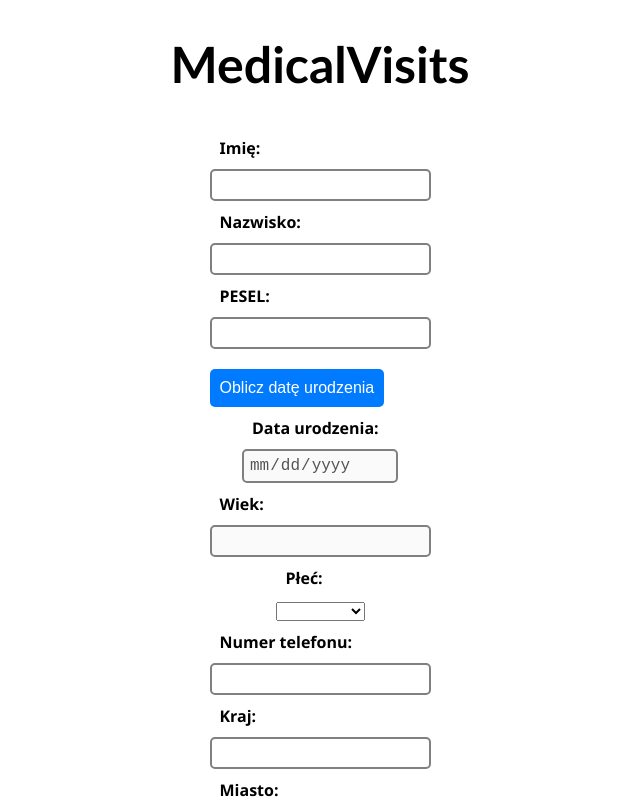
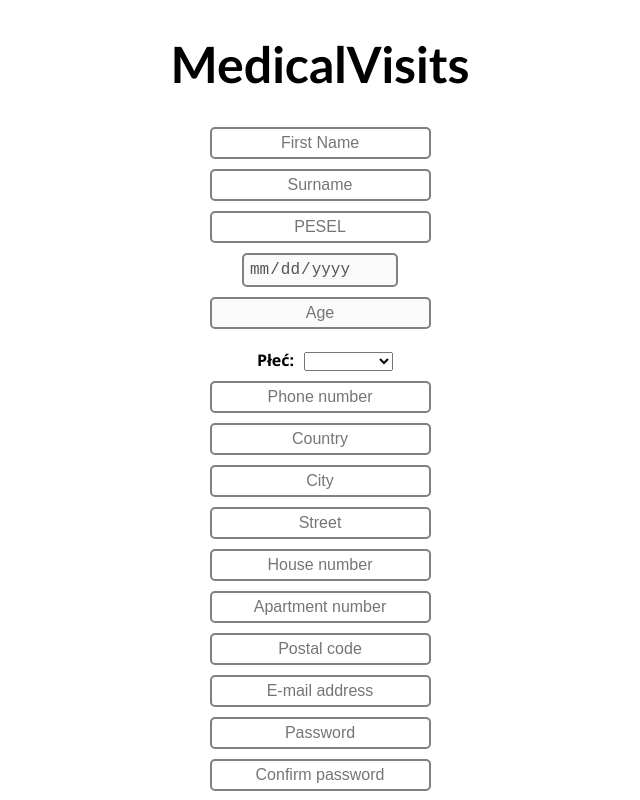
Before and after one commit to patrykjakimczyk/medical_visits, an Angular app in the folder medical_visits_angular/: page / in a window 1280 px wide. Shown: the top 800 px of the page, without its empty margins (320-960 px from the left). Built offline with nearby package versions, Linux system fonts and the light colour scheme.

Commit message:
Registration form: password validation and placeholders

```diff
--- a/medical_visits_angular/src/app/registation-form/registation-form.component.css
+++ b/medical_visits_angular/src/app/registation-form/registation-form.component.css
@@ -51,3 +51,17 @@ input.ng-invalid.ng-touched{
     color: red;
     font-size: 12px;
 }
+
+label,input {
+    display: inline-block;
+    margin-bottom: 10px;
+}
+
+label[for="pesel"],
+input#pesel {
+    display: block;
+}
+
+::-webkit-input-placeholder {
+    text-align: center;
+}
--- a/medical_visits_angular/src/app/registation-form/registation-form.component.html
+++ b/medical_visits_angular/src/app/registation-form/registation-form.component.html
@@ -1,8 +1,8 @@
 <h1 id="head">MedicalVisits</h1>
 <form #form="ngForm" (ngSubmit)="onSubmit(form)">
     <div>
-        <label for="firstName">Imię:</label>
-        <input name="firstName" id="firstName" #firstName="ngModel" ngModel required pattern="[a-zA-Z]+">
+        <!-- Imię -->
+        <input name="firstName" id="firstName" #firstName="ngModel" ngModel required pattern="[a-zA-Z]+" placeholder="First Name">
         <div *ngIf="firstName.invalid && (firstName.dirty || firstName.touched)" class="error-message">
             <div *ngIf="firstName.errors?.['required']">Imię jest wymagane</div>
             <div *ngIf="firstName.errors?.['pattern']">Imię musi się składać z samych liter</div>
@@ -10,8 +10,8 @@
     </div>
 
     <div>
-        <label for="lastName">Nazwisko:</label>
-        <input name="lastName" id="lastName" #lastName="ngModel" ngModel required pattern="[a-zA-Z]+">
+        <!-- Nazwisko -->
+        <input name="lastName" id="lastName" #lastName="ngModel" ngModel required pattern="[a-zA-Z]+" placeholder="Surname">
         <div *ngIf="lastName.invalid && (lastName.dirty || lastName.touched)" class="error-message">
             <div *ngIf="lastName.errors?.['required']">Nazwisko jest wymagane</div>
             <div *ngIf="lastName.errors?.['pattern']">Nazwisko musi się składać z samych liter</div>
@@ -19,25 +19,23 @@
     </div>
 
     <div>
-        <label for="pesel">PESEL:</label>
-        <input name="pesel" id="pesel" #pesel="ngModel" ngModel pattern="[0-9]{11}" required>
+        <!-- PESEL -->
+        <input name="pesel" id="pesel" #pesel="ngModel" ngModel pattern="[0-9]{11}" required (ngModelChange)="calculateBirthdate(form)" placeholder="PESEL">
         <div *ngIf="pesel.invalid && (pesel.dirty || pesel.touched)" class="error-message">
             <div *ngIf="pesel.errors?.['required']">PESEL jest wymagany</div>
             <div *ngIf="pesel.errors?.['pattern']">PESEL musi składać się z 11 cyfr</div>
             <div *ngIf="pesel.errors?.['invalid']">Niepoprawny PESEL</div>
         </div>
-
-        <div><button type="button" (click)="calculateBirthdate(form)">Oblicz datę urodzenia</button></div>
     </div>
 
     <div>
-        <label for="dob">Data urodzenia:</label>
-        <input type="date" name="dob" id="dob" #dob="ngModel" ngModel disabled>
+        <!-- Data urodzenia -->
+        <input type="date" name="dob" id="dob" #dob="ngModel" ngModel disabled placeholder="Date of birth">
     </div>
 
     <div>
-        <label for="age">Wiek:</label>
-        <input name="age" id="age" #age="ngModel" ngModel disabled pattern="'^[0-9]{1,}$'">
+        <!-- Wiek -->
+        <input name="age" id="age" #age="ngModel" ngModel disabled pattern="^[0-9]{1,}$" placeholder="Age">
     </div>
 
     <div>
@@ -54,8 +52,8 @@
 
 
     <div>
-        <label for="phoneNumber">Numer telefonu:</label>
-        <input name="phoneNumber" id="phoneNumber" #phoneNumber="ngModel" ngModel pattern="[0-9]{9}" required>
+        <!-- Numer telefonu -->
+        <input name="phoneNumber" id="phoneNumber" #phoneNumber="ngModel" ngModel pattern="[0-9]{9}" required placeholder="Phone number">
         <div *ngIf="phoneNumber.invalid && (phoneNumber.dirty || phoneNumber.touched)" class="error-message">
             <div *ngIf="phoneNumber.errors?.['required']">Numer telefonu jest wymagany</div>
             <div *ngIf="phoneNumber.errors?.['pattern']">Numer telefonu musi składać się z 9 cyfr</div>
@@ -64,8 +62,8 @@
     </div>
 
     <div>
-        <label for="country">Kraj:</label>
-        <input name="country" id="country" #country="ngModel" ngModel required pattern="[a-zA-Z]+">
+        <!-- Kraj -->
+        <input name="country" id="country" #country="ngModel" ngModel required pattern="[a-zA-Z]+" placeholder="Country">
         <div *ngIf="country.invalid && (country.dirty || country.touched)" class="error-message">
             <div *ngIf="country.errors?.['required']">Kraj jest wymagany</div>
             <div *ngIf="country.errors?.['pattern']">Nazwa kraju musi się składać z liter</div>
@@ -74,8 +72,8 @@
     </div>
 
     <div>
-        <label for="city">Miasto:</label>
-        <input name="city" id="city" #city="ngModel" ngModel required pattern="[a-zA-Z]+">
+        <!-- Miasto -->
+        <input name="city" id="city" #city="ngModel" ngModel required pattern="[a-zA-Z]+" placeholder="City">
         <div *ngIf="city.invalid && (city.dirty || city.touched)" class="error-message">
             <div *ngIf="city.errors?.['required']">Miasto jest wymagane</div>
             <div *ngIf="city.errors?.['pattern']">Nazwa miasta musi składać się z liter</div>
@@ -84,8 +82,8 @@
     </div>
 
     <div>
-        <label for="street">Ulica:</label>
-        <input name="street" id="street" #street="ngModel" ngModel required>
+        <!-- Ulica -->
+        <input name="street" id="street" #street="ngModel" ngModel required placeholder="Street">
         <div *ngIf="street.invalid && (street.dirty || street.touched)" class="error-message">
             <div *ngIf="street.errors?.['required']">Nazwa ulicy jest wymagana</div>
             <div *ngIf="street.errors?.['invalid']">Niepoprawnie podana ulica</div>
@@ -93,8 +91,8 @@
     </div>
 
     <div>
-        <label for="houseNumber">Numer domu:</label>
-        <input name="houseNumber" id="houseNumber" #houseNumber="ngModel" ngModel required pattern="'^[0-9]{1,}$'">
+        <!-- Numer domu -->
+        <input name="houseNumber" id="houseNumber" #houseNumber="ngModel" ngModel required pattern="^\d+[A-Za-z]?$" placeholder="House number">
         <div *ngIf="houseNumber.invalid && (houseNumber.dirty || houseNumber.touched)" class="error-message">
             <div *ngIf="houseNumber.errors?.['required']">Numer domu jest wymagany</div>
             <div *ngIf="houseNumber.errors?.['pattern']">Numer domu musi składać się z cyfr</div>
@@ -103,8 +101,8 @@
     </div>
 
     <div>
-        <label for="aparmentNumber">Numer mieszkania:</label>
-        <input name="aparmentNumber" id="aparmentNumber" #aparmentNumber="ngModel" ngModel required pattern="'^[0-9]{1,}$'">
+        <!-- Numer mieszkania -->
+        <input name="aparmentNumber" id="aparmentNumber" #aparmentNumber="ngModel" ngModel required pattern="^\d+[A-Za-z]?$" placeholder="Apartment number">
         <div *ngIf="aparmentNumber.invalid && (aparmentNumber.dirty || aparmentNumber.touched)" class="error-message">
             <div *ngIf="aparmentNumber.errors?.['required']">Numer mieszkania jest wymagany</div>
             <div *ngIf="aparmentNumber.errors?.['pattern']">Numer mieszkania musi składać się z cyfr</div>
@@ -113,8 +111,8 @@
     </div>
 
     <div>
-        <label for="zipCode">Kod pocztowy:</label>
-        <input name="zipCode" id="zipCode" #zipCode="ngModel" ngModel required pattern="[0-9]{2}-[0-9]{3}">
+        <!-- Kod pocztowy -->
+        <input name="zipCode" id="zipCode" #zipCode="ngModel" ngModel required pattern="[0-9]{2}-[0-9]{3}" placeholder="Postal code">
         <div *ngIf="zipCode.invalid && (zipCode.dirty || zipCode.touched)" class="error-message">
             <div *ngIf="zipCode.errors?.['required']">Kod pocztowy jest wymagany</div>
             <div *ngIf="zipCode.errors?.['pattern']">Kod pocztowy musi być zgodny ze wzorem np. 00-000</div>
@@ -123,8 +121,8 @@
     </div>
 
     <div>
-        <label for="email">E-mail:</label>
-        <input type="email" name="email" id="email" #email="ngModel" ngModel required pattern="[a-z0-9._%+-]+@[a-z0-9.-]+\.[a-z]{2,}$">
+        <!-- E-mail -->
+        <input type="email" name="email" id="email" #email="ngModel" ngModel required pattern="[a-z0-9._%+-]+@[a-z0-9.-]+\.[a-z]{2,}$" placeholder="E-mail address">
         <div *ngIf="email.invalid && (email.dirty || email.touched)" class="error-message">
             <div *ngIf="email.errors?.['required']">Email jest wymagany</div>
             <div *ngIf="email.errors?.['pattern']">Niepoprawnie podany email</div>
@@ -133,45 +131,25 @@
     </div>
 
     <div>
-        <label for="password">Hasło:</label>
-        <input type="password" name="password" id="password" #password="ngModel" ngModel required pattern="/^(?=.*\d)(?=.*[a-z])(?=.*[A-Z])[0-9a-zA-Z]{8,}$/">
-        <div *ngIf="password.invalid && (password.dirty || password.touched)" class="error-message">
-            <div *ngIf="password.errors?.['required']">Hasło jest wymagane</div>
-            <div *ngIf="password.errors?.['invalid']">Niepoprawne hasło</div>
-            <div *ngIf="password.errors?.['minlength']">Hasło musi mieć conajmniej 8 znaków</div>
+        <!-- Hasło -->
+        <input type="password" name="password" id="password" #passwordInput="ngModel" ngModel required pattern="^(?=.*[A-Z])(?=.*\d)(?=.*[^\w\s]).*$" minlength="8" placeholder="Password">
+        <div *ngIf="passwordInput.invalid && (passwordInput.dirty || passwordInput.touched)" class="error-message">
+            <div *ngIf="passwordInput.errors?.['required']">Hasło jest wymagane</div>
+            <div *ngIf="passwordInput.errors?.['pattern']">Hasło musi zawierać conajmniej jedną dużą literę, cyfrę, znak specjalny</div>
+            <div *ngIf="passwordInput.errors?.['minlength']">Hasło musi mieć conajmniej 8 znaków</div>
         </div>
     </div>
 
     <div>
-        <label for="confirmPassword">Powtórz hasło:</label>
-        <input type="password" name="confirmPassword" id="confirmPassword" #confirmPassword="ngModel" ngModel required>
-        <div *ngIf="confirmPassword.invalid && (confirmPassword.dirty || confirmPassword.touched)" class="error-message">
-            <div *ngIf="confirmPassword.errors?.['required']">Powtórz hasło!</div>
-            <div *ngIf="confirmPassword.errors?.['invalid']">Hasła muszą się zgadzać!</div>
+        <!-- Powtórz hasło -->
+        <input type="password" name="confirmPassword" id="confirmPassword" #confirmPasswordInput="ngModel" ngModel (ngModelChange)="validatePasswords(form)" required placeholder="Confirm password">
+        <div *ngIf="confirmPasswordInput.invalid && (confirmPasswordInput.dirty || confirmPasswordInput.touched)"
+            class="error-message">
+            <div *ngIf="confirmPasswordInput.errors?.['required']">Powtórz hasło!</div>
+            <div *ngIf="confirmPasswordInput.errors?.['notMatch']">Hasła muszą się zgadzać!</div>
         </div>
     </div>
 
-    <!-- <div ngModelGroup="passwords">
-        <div>
-            <label for="password">Hasło:</label>
-            <input type="password" name="password" id="password" #password="ngModel" [(ngModel)]="passwords.password" minlength="8" required>
-            <div *ngIf="passwords.invalid && (passwords.dirty || passwords.touched)"
-                class="error-message">
-                <div *ngIf="passwords.errors?.['required']">Hasło jest wymagane</div>
-                <div *ngIf="passwords.errors?.['minlength']">Hasło musi mieć przynajmniej 8 znaków</div>
-            </div>
-        </div>
-
-        <div>
-            <label for="confirmPassword">Powtórz hasło:</label>
-            <input type="password" name="confirmPassword" id="confirmPassword" #confirmPassword="ngModel" [(ngModel)]="passwords.confirmPassword" required>
-            <div *ngIf="passwords.invalid && (passwords.dirty || passwords.touched)"
-                class="error-message">
-                <div *ngIf="passwords.errors?.['required']">Powtórz hasło!</div>
-                <div *ngIf="passwords.errors?.['notMatch']">Hasła muszą się zgadzać!</div>
-            </div>
-        </div>
-    </div> -->
 
     <button type="submit" [disabled]="!form.valid">Zarejestruj się</button>
 </form>
--- a/medical_visits_angular/src/app/registation-form/registation-form.component.ts
+++ b/medical_visits_angular/src/app/registation-form/registation-form.component.ts
@@ -7,10 +7,6 @@ import { NgForm } from '@angular/forms';
   styleUrls: ['./registation-form.component.css']
 })
 export class RegistationFormComponent {
-  onSubmit(form: NgForm){
-    console.log(form.value);
-  }
-
   calculateBirthdate(form: NgForm) {
     const pesel = form.value.pesel;
     if (pesel && pesel.length === 11) {
@@ -39,7 +35,7 @@ export class RegistationFormComponent {
           month -= 80;
         }
         const fullYear = century * 100 + year;
-        const birthdate = new Date(fullYear, month - 1, day);
+        const birthdate = new Date(fullYear, month - 1, day + 1);
         const age = Math.floor((Date.now() - birthdate.getTime()) / (1000 * 60 * 60 * 24 * 365));
 
         if(age < 18){
@@ -55,4 +51,18 @@ export class RegistationFormComponent {
       }
     }
   }
+
+  validatePasswords(form: NgForm) {
+    const password = form.controls['password'].value;
+    const confirmPassword = form.controls['confirmPassword'].value;
+    if (password !== confirmPassword) {
+      form.controls['confirmPassword'].setErrors({ notMatch: true });
+    } else {
+      form.controls['confirmPassword'].setErrors(null);
+    }
+  }
+
+  onSubmit(form: NgForm){
+    console.log(form.value);
+  }
 }
```
